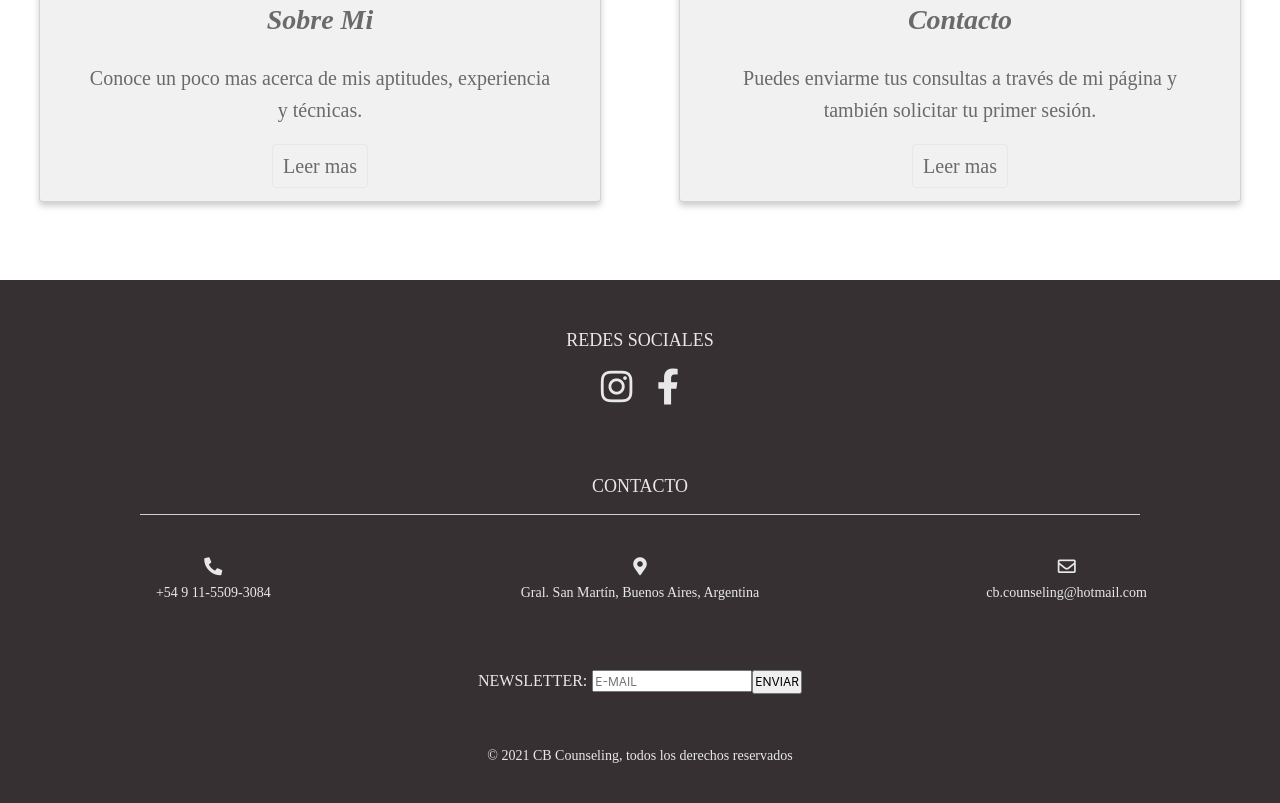
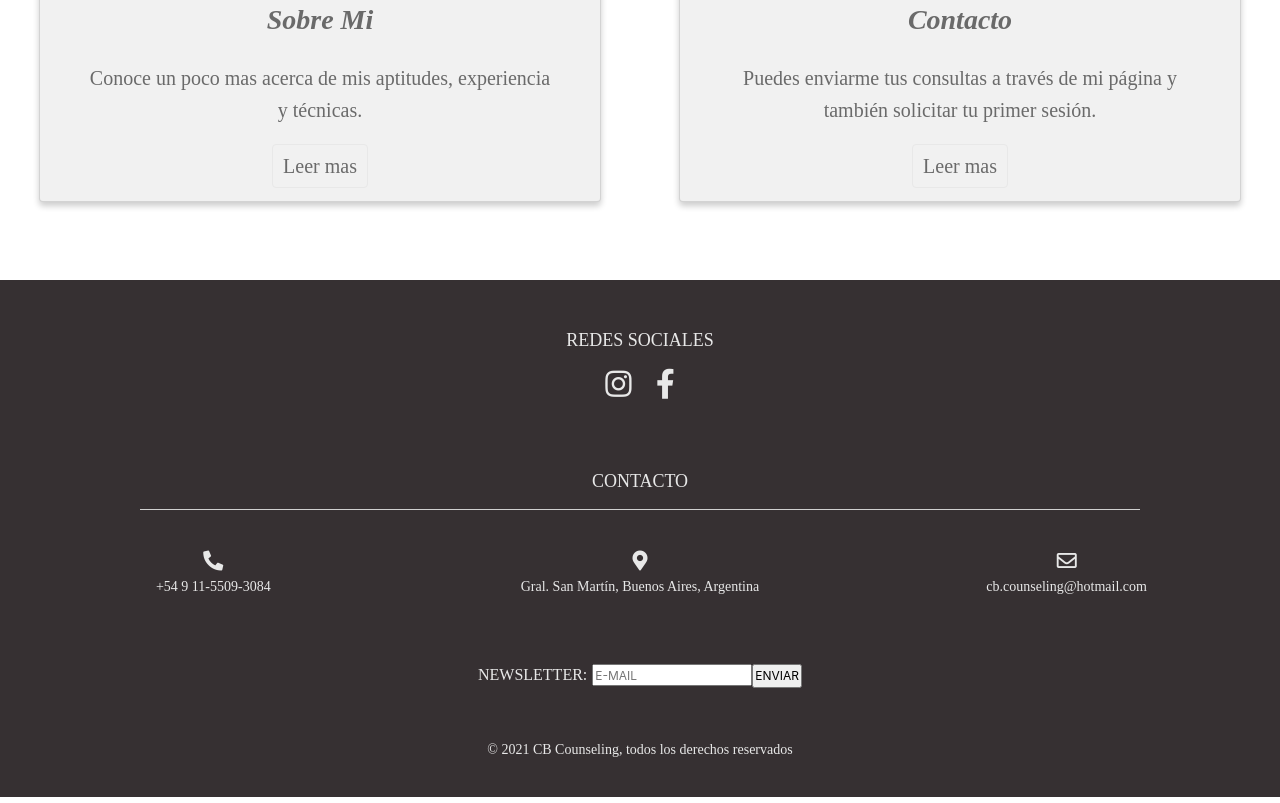
Before and after one commit to franleg/cbcounseling, a website: page index.html in a window 1280 px wide. Shown: the part 2060-2863 px from the top of the page. Drawn offline with nearby package versions, Linux system fonts and the light colour scheme.

Commit message:
modifique tamaño iconos

```diff
--- a/scss/_footer.scss
+++ b/scss/_footer.scss
@@ -39,7 +39,7 @@ footer {
 
 		&__iconoInstagram {
 			padding-right:10px;
-			font-size: 36px;
+			font-size: 30px;
 			color: $grisClaro;
 			transition: all 400ms;
 			&:hover {
@@ -49,7 +49,7 @@ footer {
 
 		&__iconoFacebook {
 			padding-left: 10px;
-			font-size: 36px;
+			font-size: 30px;
 			color: $grisClaro;
 			transition: all 400ms;
 			&:hover {
@@ -79,9 +79,13 @@ footer {
 	}
 
 	.contacto__icono {
-		padding-bottom: 10px;
-		font-size: 18px;
+		padding-bottom: 8px;
+		font-size: 20px;
 		color: $grisClaro;
+	}
+
+	#telefono {
+		text-decoration:none;
 	}
 
 	@mixin flex-row-center {
```
Also changed, not shown: views/servicios.html (+1 -1 lines), css/estilo.css.
